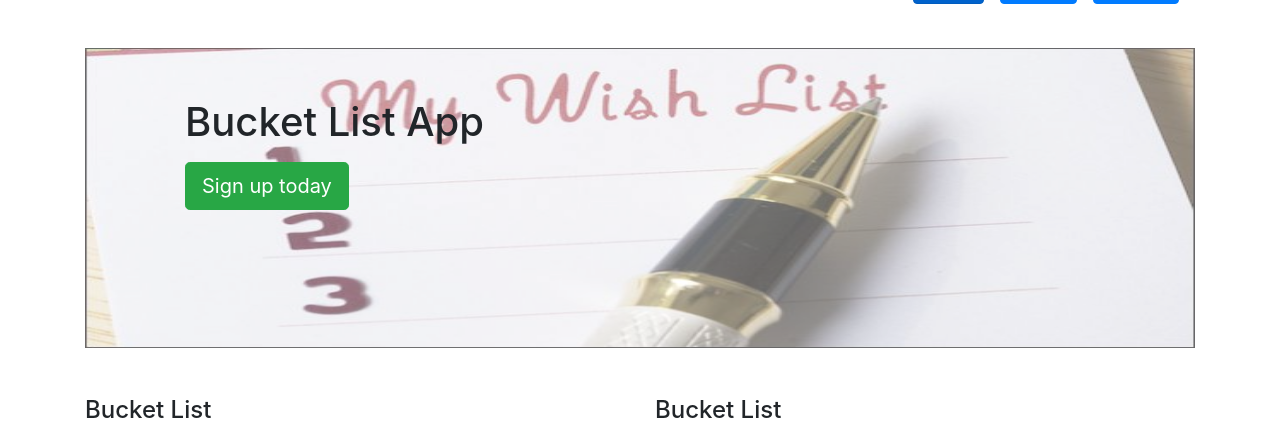
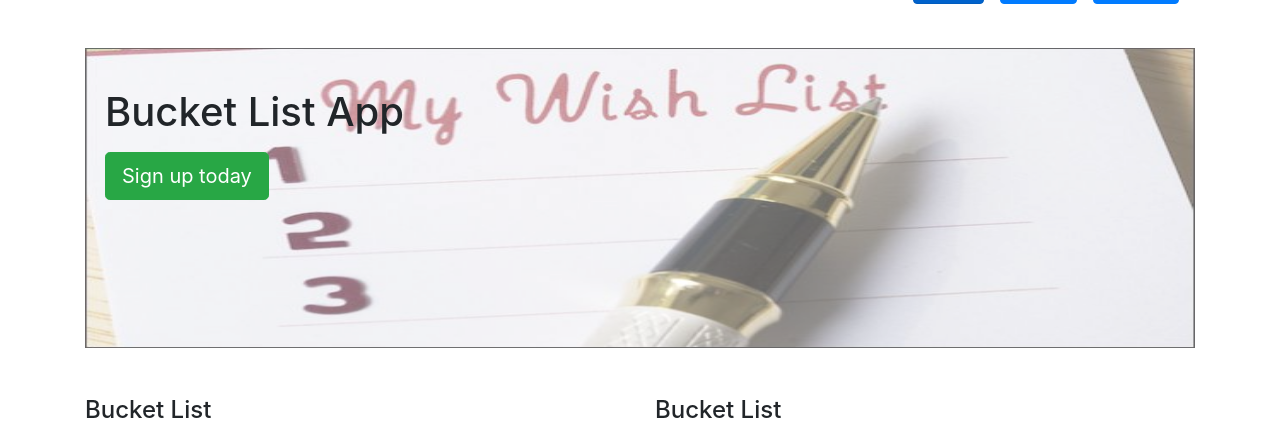
Before and after one commit to SCARLAT27122015/flaskWishList, a Flask app: page / in a window 1280 px wide. Shown: the part 74-497 px from the top of the page. Run offline with Flask 2, Linux system fonts and the light colour scheme; some libraries are stand-ins or nearby versions.

Commit message:
3rd image changed and positioning

```diff
--- a/static/signup.css
+++ b/static/signup.css
@@ -51,6 +51,7 @@ input {
   text-align: center;
 }
 
+/*Carousel styling */
 .carousel-inner{
   position: relative;
 }
@@ -70,6 +71,6 @@ input {
 #header{
   position: absolute;
   z-index: 1;
-  top:50px;
-  left:100px;
+  top:40px;
+  left:20px;
 }
```
Also changed, not shown: static/img/img3.jpg.
